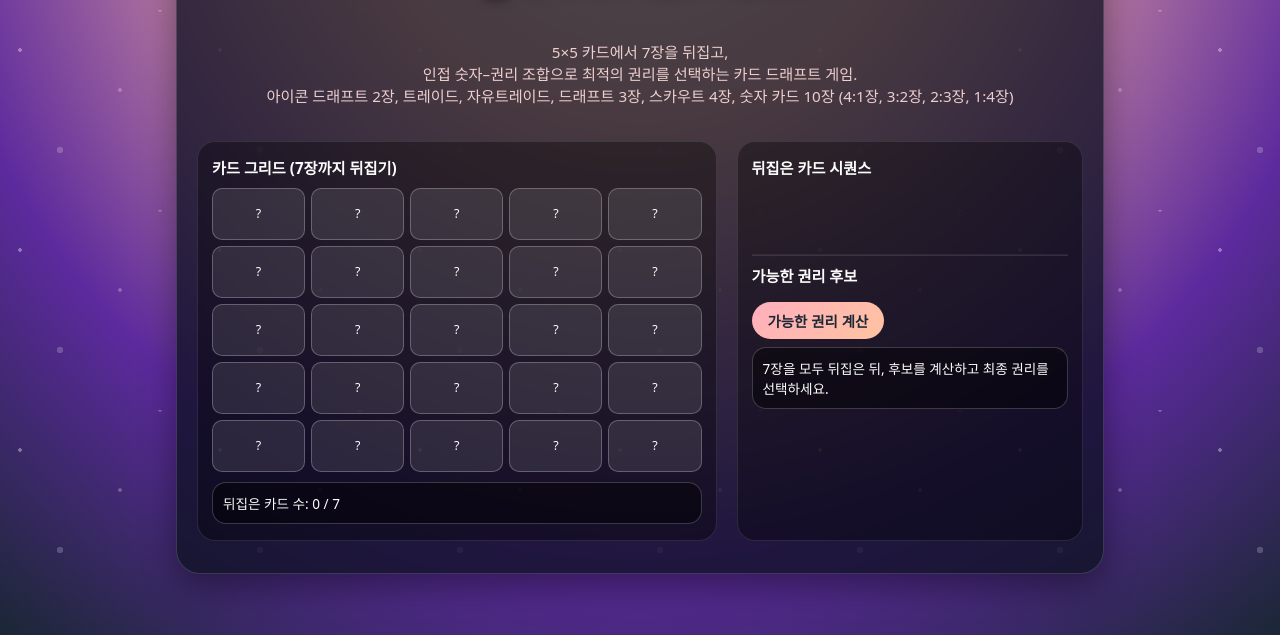
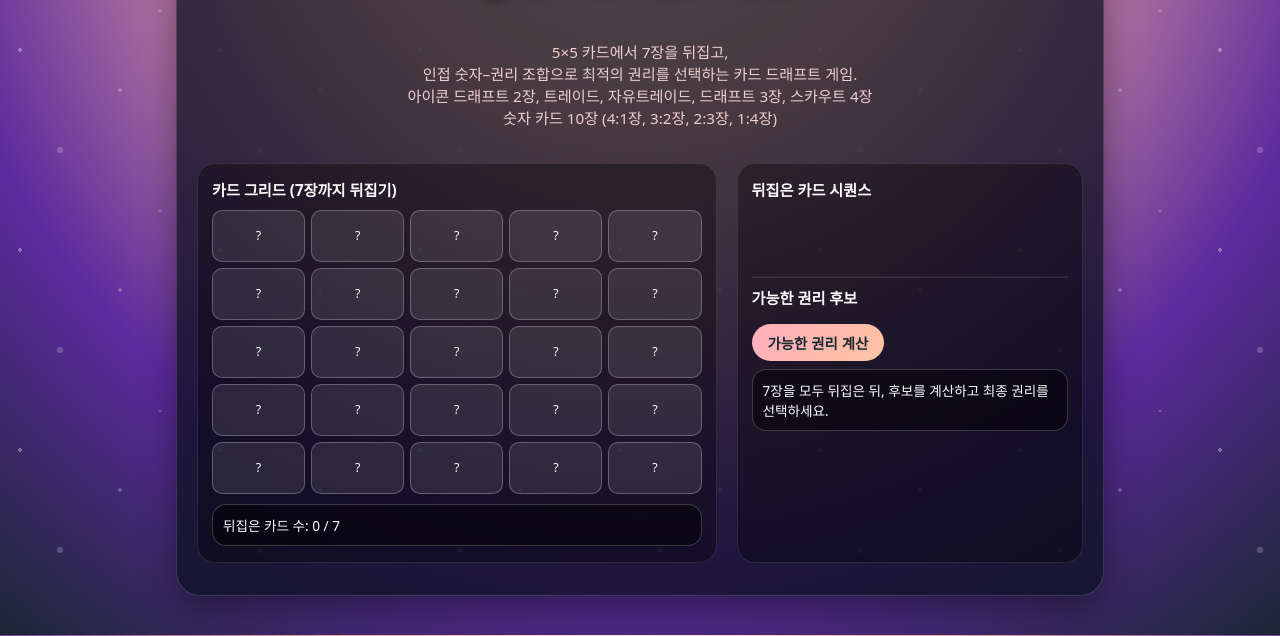
Before and after one commit to junibar/XMASPrimePick, a plain HTML site: page game4.html in a window 1280 px wide. Shown: the part 165-801 px from the top of the page. Drawn offline with Linux system fonts and the light colour scheme.

Commit message:
Fix HTML formatting and structure in game4.html

```diff
--- a/game4.html
+++ b/game4.html
@@ -19,7 +19,8 @@
         <p class="page-subtitle">
           5×5 카드에서 7장을 뒤집고,<br>
           인접 숫자–권리 조합으로 최적의 권리를 선택하는 카드 드래프트 게임.<br>
-          아이콘 드래프트 2장, 트레이드, 자유트레이드, 드래프트 3장, 스카우트 4장, 숫자 카드 10장 (4:1장, 3:2장, 2:3장, 1:4장)
+          아이콘 드래프트 2장, 트레이드, 자유트레이드, 드래프트 3장, 스카우트 4장<br>
+          숫자 카드 10장 (4:1장, 3:2장, 2:3장, 1:4장)
         </p>
       </header>
 
```
